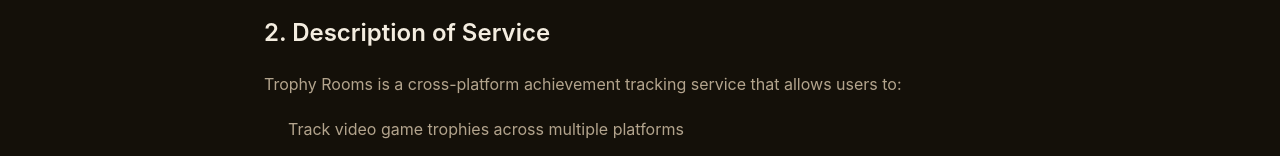
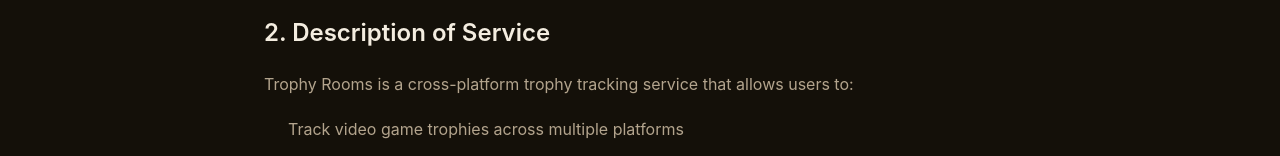
Before and after one commit to G3mha/trophy-rooms-web, a Next.js app: page /terms in a window 1280 px wide. Shown: the part 474-630 px from the top of the page. Built offline with nearby package versions, Linux system fonts and the light colour scheme; no server answers.

Commit message:
docs: describe the service as trophy tracking in the terms

```diff
--- a/src/app/terms/page.tsx
+++ b/src/app/terms/page.tsx
@@ -28,7 +28,7 @@ export default function TermsOfService() {
         <section className={styles.section}>
           <h2 className={styles.sectionTitle}>2. Description of Service</h2>
           <p className={styles.paragraph}>
-            Trophy Rooms is a cross-platform achievement tracking service that allows users to:
+            Trophy Rooms is a cross-platform trophy tracking service that allows users to:
           </p>
           <ul className={styles.list}>
             <li>Track video game trophies across multiple platforms</li>
```
